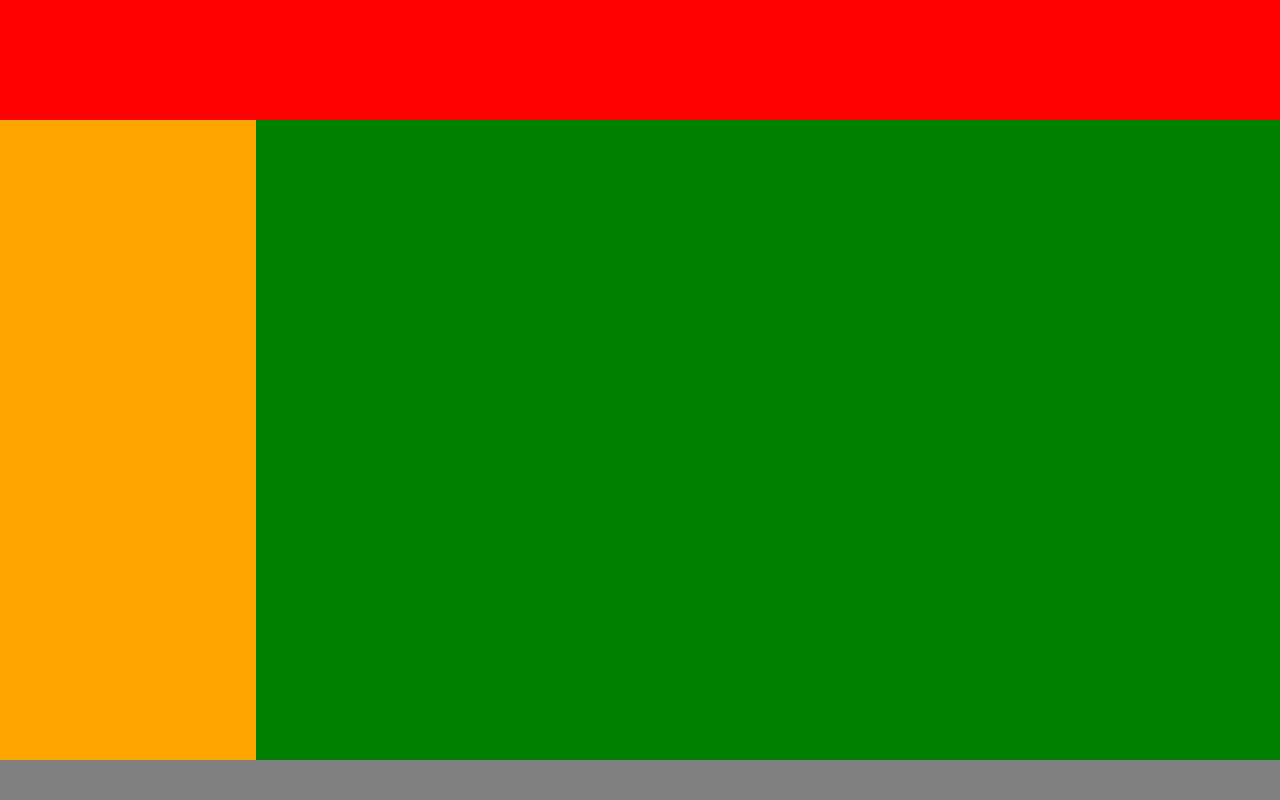
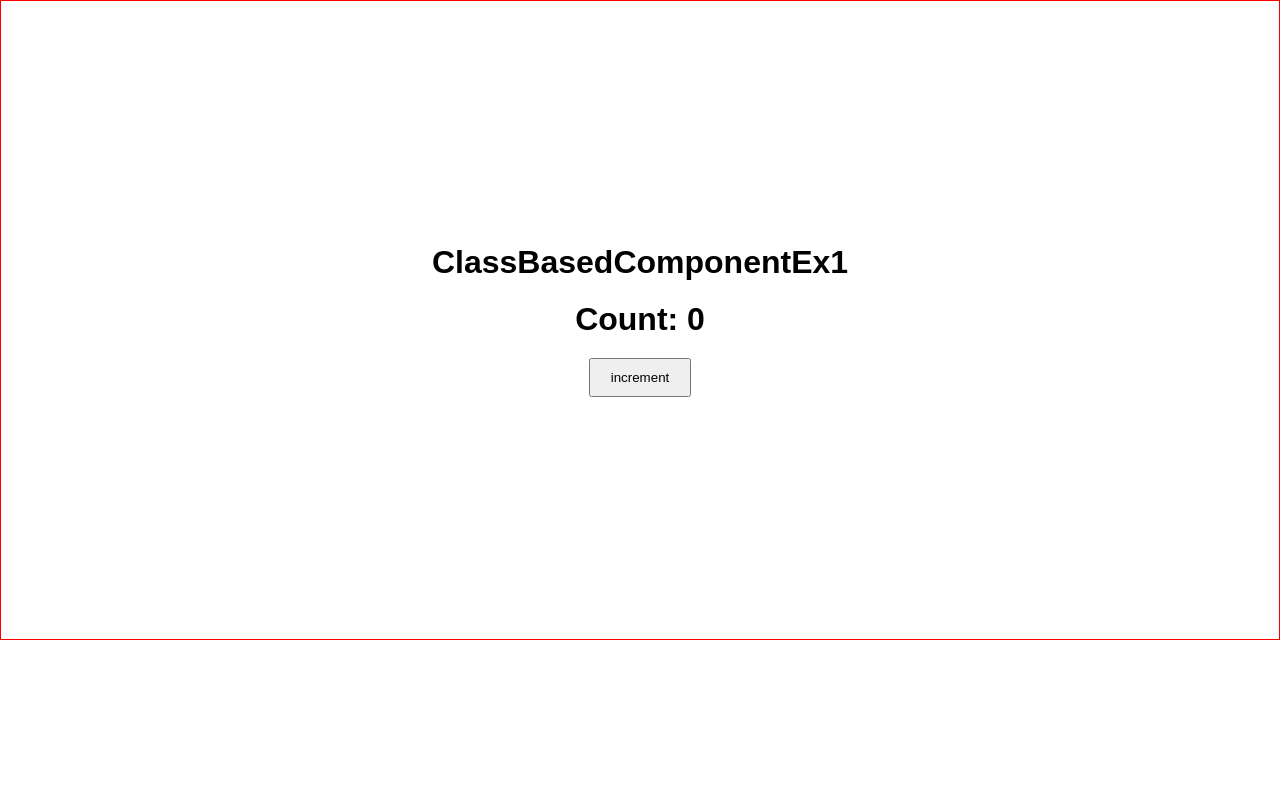
Before and after one commit to Rahullkumr/React, a React (Vite) app in the folder ReactByPrasadSir/: page / in a window 1280 px wide. Shown: the top 800 px of the page. Built offline with nearby package versions, Linux system fonts and the light colour scheme.

Commit message:
feat: add ClassBasedCompIntro and ClassBasedCompEx1 components with associated styles

```diff
--- a/ReactByPrasadSir/src/App.jsx
+++ b/ReactByPrasadSir/src/App.jsx
@@ -3,20 +3,24 @@ import Layout00 from './components/00_tasks/Layout00.jsx'
 import Layout01 from './components/00_tasks/Layout01.jsx'
 import Layout02 from './components/00_tasks/Layout02.jsx'
 import JsxIntro from './components/01_jsxIntro/JsxIntro.jsx'
+import ClassBasedCompIntro from './components/02_typesOfComponents/02_classBasedComp/ClassBasedCompIntro.jsx'
 
 function App() {
 
   return (
     <>
 {/* ============ Tasks ============ */}
-      <Layout00/>
-      <Layout01/>
-      <Layout02/>
+      {/* <Layout00/> */}
+      {/* <Layout01/> */}
+      {/* <Layout02/> */}
 
 
 
 {/* ============ Components ============ */}
-      <JsxIntro/>
+      {/* <JsxIntro/> */}
+
+{/* ============ types of Components ============ */}
+      <ClassBasedCompIntro/>
 
     </>
   )
--- /dev/null
+++ b/ReactByPrasadSir/src/components/02_typesOfComponents/02_classBasedComp/01_classBasedCompEx1.jsx
@@ -0,0 +1,35 @@
+import { Component } from "react";
+
+class ClassBasedCompEx1 extends Component {
+  // let count = 0        // we can't use var/let/const for declaring the variables in class
+
+  // we can declare state outside the constructor
+  // state = {
+  //     count: 0;
+  // };
+
+  constructor() {
+    // we can declare state inside the constructor(recommended)
+    super();
+    this.state = {
+      count: 0,
+    };
+  }
+  render() {
+    return (
+      <div id='cbcEx1-centerme'>
+        <h1>ClassBasedComponentEx1</h1>
+        <h1>Count: {this.state.count}</h1>
+        <button
+          onClick={() => {
+            this.setState({ count: this.state.count + 1 });
+            console.log(this.state);
+          }}
+        >
+          increment
+        </button>
+      </div>
+    );
+  }
+}
+export default ClassBasedCompEx1;
--- /dev/null
+++ b/ReactByPrasadSir/src/components/02_typesOfComponents/02_classBasedComp/ClassBasedCompIntro.css
@@ -0,0 +1,12 @@
+#cbcEx1-centerme{
+    border: 1px solid red;
+    height: 80vh;
+    gap: 20px;
+    display: flex;
+    flex-direction: column;
+    align-items: center;
+    justify-content: center;
+    button{
+        padding: 10px 20px;
+    }
+}
--- /dev/null
+++ b/ReactByPrasadSir/src/components/02_typesOfComponents/02_classBasedComp/ClassBasedCompIntro.jsx
@@ -0,0 +1,14 @@
+import './ClassBasedCompIntro.css';
+import React, {Component} from "react";
+import ClassBasedCompEx1 from "./01_classBasedCompEx1";
+
+class ClassBasedCompIntro extends Component{
+    render(){
+        return(
+            <div>
+                <ClassBasedCompEx1/>
+            </div>
+        );
+    }
+}
+export default ClassBasedCompIntro;
```
